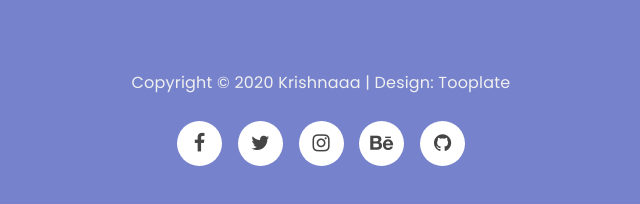
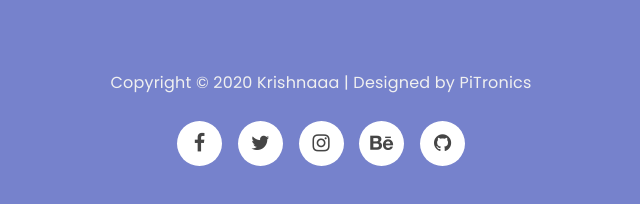
Before and after one commit to a-krishnaaa/Pitronics-Website, a plain HTML site: page index.html in a window 1280 px wide. Shown: the part 3455-3659 px from the top of the page, 319-959 px from the left. Drawn offline with Linux system fonts and the light colour scheme.

Commit message:
Update index.html

```diff
--- a/index.html
+++ b/index.html
@@ -254,7 +254,7 @@ http://www.tooplate.com/view/2087-kalay
 
                <div class="wow fadeInUp col-md-12 col-sm-12" data-wow-delay="0.8s">
                     <p class="white-color">Copyright &copy; 2020 Krishnaaa
-                    | Design: Tooplate</p>
+                    | Designed by PiTronics</p>
                     <div class="wow fadeInUp" data-wow-delay="1s">
                          <ul class="social-icon">
                               <li><a href="#" class="fa fa-facebook"></a></li>
```
